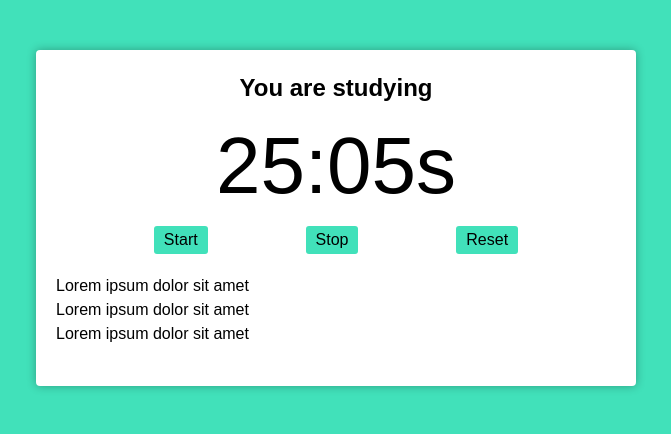
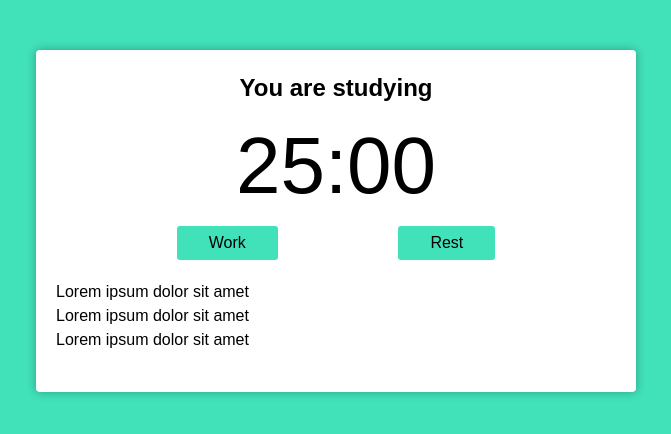
Before and after one commit to Hrq13/pomodore, a React (Create React App) app: page / in a window 1280 px wide. Shown: the top 434 px of the page, without its empty margins (304-975 px from the left). Built offline with nearby package versions, Linux system fonts and the light colour scheme.

Commit message:
Adiciona CSS, aúdio de Work e Rest, e função pause

```diff
--- a/src/components/button.tsx
+++ b/src/components/button.tsx
@@ -4,11 +4,22 @@ interface Props {
   onClick?: () => void;
   text: string;
   className?: string;
+  disabled?: boolean;
 }
 
 export function Button(props: Props): JSX.Element {
+  function invokeOnClick() {
+    if (props.onClick) {
+      !props.disabled && props.onClick();
+    }
+  }
+
   return (
-    <button className={props.className} onClick={props.onClick}>
+    <button
+      className={props.className}
+      disabled={props.disabled}
+      onClick={invokeOnClick}
+    >
       {props.text}
     </button>
   );
--- a/src/components/pomodoro-timer.tsx
+++ b/src/components/pomodoro-timer.tsx
@@ -1,7 +1,14 @@
 import React from 'react';
+import { useEffect } from 'react';
 import { useInterval } from '../hooks/use-interval';
 import { Button } from './button';
 import { Timer } from './timer';
+
+import startSound from '../sounds/bell-start.mp3';
+import finishSound from '../sounds/bell-finish.mp3';
+
+const bellStart = new Audio(startSound);
+const bellFinish = new Audio(finishSound);
 
 interface Props {
   pomodoroTime: number;
@@ -12,30 +19,67 @@ interface Props {
 
 export function PomodoroTimer(props: Props): JSX.Element {
   const [mainTime, setMainTime] = React.useState(props.pomodoroTime);
+  const [timeCounting, setTimeCounting] = React.useState(false);
+  const [working, setWorking] = React.useState(false);
+  const [resting, setResting] = React.useState(false);
+  const [currentActivity, setCurrentActivity] = React.useState(props.activity);
 
-  useInterval((): void => {
-    setMainTime(mainTime + 1);
-  }, 1000);
+  useEffect(() => {
+    if (working) document.body.classList.add('working');
+    else document.body.classList.remove('working');
+  }, [working]);
+
+  useInterval(
+    (): void => {
+      setMainTime(mainTime - 1);
+    },
+    timeCounting ? 1000 : null,
+  );
+
+  const configureWork = () => {
+    setTimeCounting(true);
+    setWorking(true);
+    setResting(false);
+    setCurrentActivity(props.activity);
+    bellStart.play();
+  };
+  const configureRest = (long: boolean) => {
+    setWorking(false);
+    setResting(true);
+
+    bellFinish.play();
+
+    if (long) {
+      setMainTime(props.longRestTime);
+      setCurrentActivity('resting');
+    } else {
+      setMainTime(props.shortRestTime);
+      setCurrentActivity('taking a short break');
+    }
+  };
 
   return (
     <div className="pomodoro">
-      <h2>You are {props.activity}</h2>
+      <h2>You are {currentActivity}</h2>
       <Timer mainTime={mainTime} />
       <div className="controls">
         <Button
-          text={'Start'}
-          className="btn btn-start"
-          onClick={() => console.log('Clicked Start')}
+          text={'Work'}
+          className={'btn btn-start ' + (working ? 'btn-disabled' : '')}
+          disabled={working}
+          onClick={() => configureWork()}
         />
         <Button
-          text={'Stop'}
-          className="btn btn-stop"
-          onClick={() => console.log('Clicked Stop')}
+          text={'Rest'}
+          className={'btn btn-stop ' + (resting ? 'btn-disabled' : '')}
+          disabled={resting}
+          onClick={() => configureRest(false)}
         />
         <Button
-          text={'Reset'}
-          className="btn btn-reset"
-          onClick={() => console.log('Clicked Reset')}
+          text={timeCounting ? 'Pause' : 'Play'}
+          className={'btn btn-pause ' + (!working && !resting ? 'hidden' : '')}
+          disabled={false}
+          onClick={() => setTimeCounting(!timeCounting)}
         />
       </div>
       <div className="details">
--- /dev/null
+++ b/src/custom-typings/audio.d.ts
@@ -0,0 +1 @@
+declare module '*.mp3';
--- a/src/index.css
+++ b/src/index.css
@@ -21,7 +21,7 @@ body {
   background-color: #EF5D50;
 }
 
-.hidden {
+.pomodoro .btn.hidden {
   display: none;
 }
 
@@ -53,7 +53,7 @@ body {
   background-color: #41e1ba;
   display: inline-block;
   border: none;
-  padding: 5px 10px;
+  padding: 0.5rem 2rem;
   font-size: 1em;
   border-radius: 3px;
   cursor: pointer;
@@ -65,6 +65,10 @@ body {
   color: #fff;
 }
 
+.working .btn-disabled {
+  color: rgba(53, 53, 53, 0.507);
+}
+
 .pomodoro .details {
   margin: 20px 0;
 }
--- a/src/utils/seconds-to-time.ts
+++ b/src/utils/seconds-to-time.ts
@@ -4,5 +4,5 @@ export function secondsToTime(seconds: number): string {
   };
   const min = Math.floor((seconds / 60) % 60);
   const _seconds = seconds % 60;
-  return `${leftZero(min)}:${leftZero(_seconds)}s`;
+  return `${leftZero(min)}:${leftZero(_seconds)}`;
 }
--- a/tsconfig.json
+++ b/tsconfig.json
@@ -22,5 +22,8 @@
   },
   "include": [
     "src"
+  ],
+  "typeRoots": [
+    "custom_typings/"
   ]
 }
```
Also changed, not shown: 2 other files (tests, documents, lock files or other folders).
